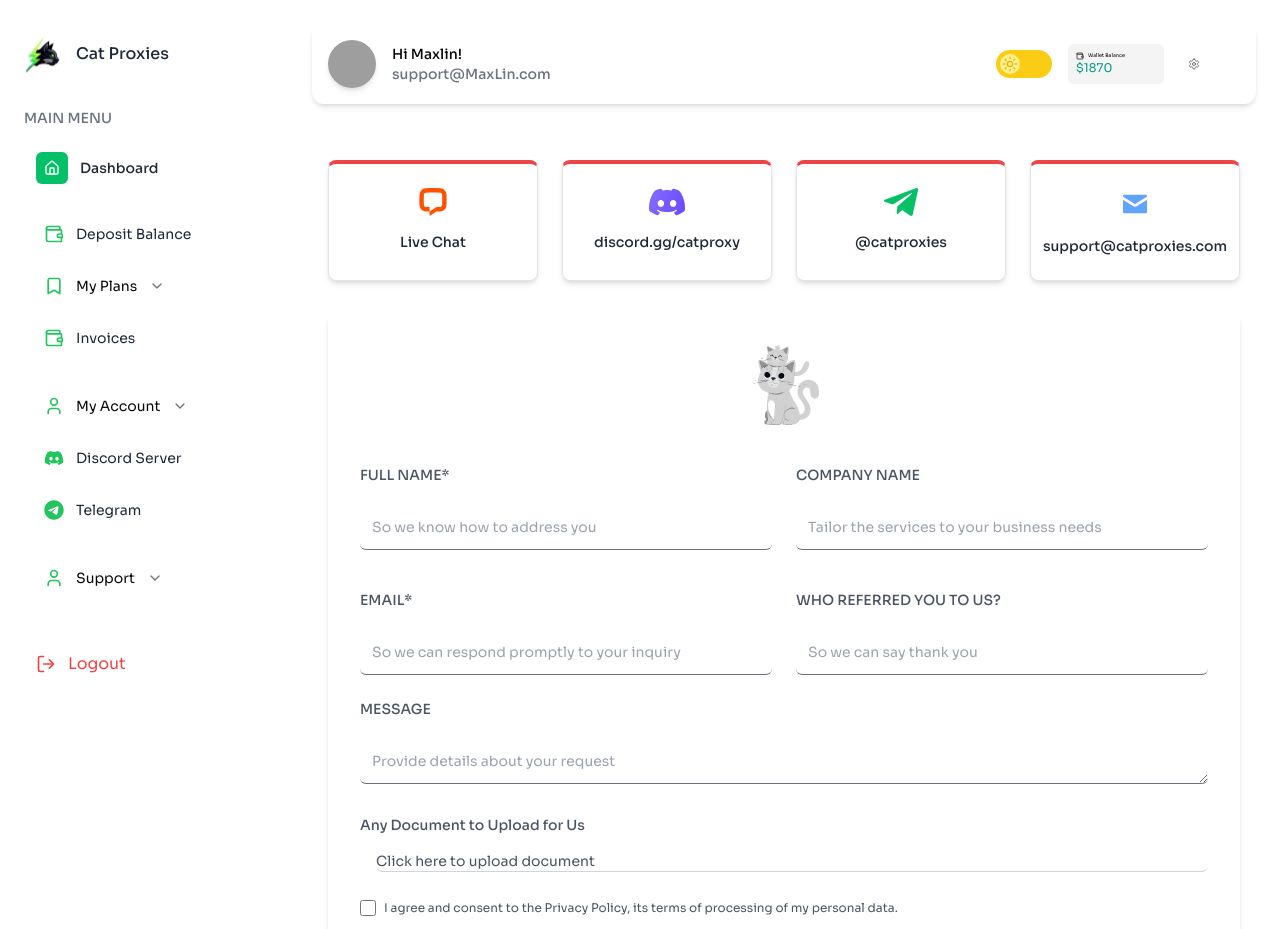
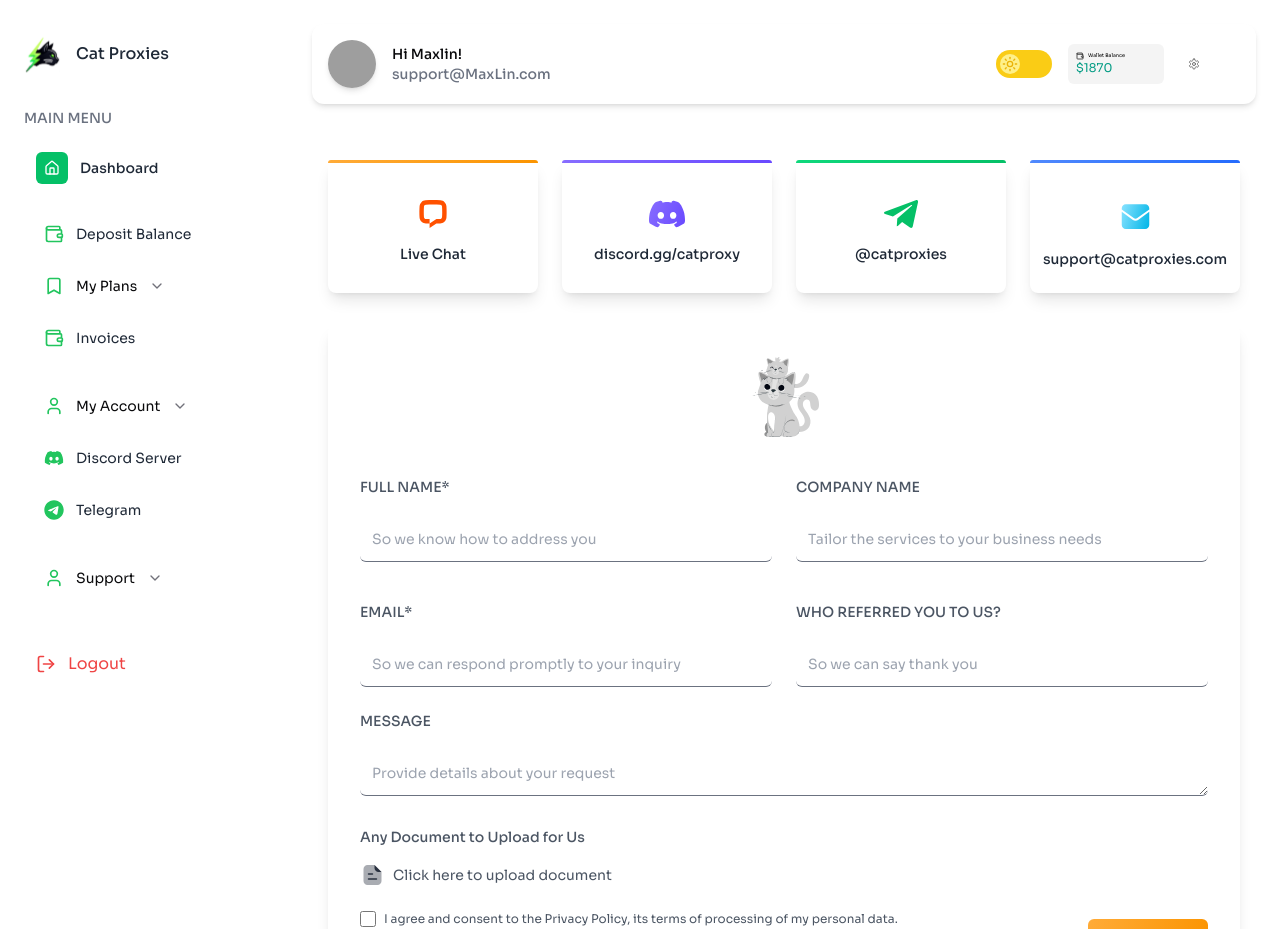
Before and after one commit to myselfabhi/Cat_Proxies, a Next.js app: page /dashboard/support/contact-us in a window 1280 px wide. Shown: the top 929 px of the page. Built offline with nearby package versions, Linux system fonts and the light colour scheme; grey boxes are pictures that could not be loaded.

Commit message:
fix: contact us as per figma

```diff
--- a/src/components/dashboard/support/Contact-us.tsx
+++ b/src/components/dashboard/support/Contact-us.tsx
@@ -1,5 +1,4 @@
-import DashboardLayout from "@/components/DashboardLayout"
-import { Mail } from "lucide-react"
+import DashboardLayout from "@/components/DashboardLayout";
 
 const Contactus_db = () => {
   const contactMethods = [
@@ -8,26 +7,30 @@
       title: "Live Chat",
       description: "Chat with us",
       icon: "/live_chat.svg",
+      color: "linear-gradient(286.17deg, #FB9400 0%, #FFAB38 100%)",
     },
     {
       id: 2,
       title: "discord.gg/catproxy",
       description: "Join us on Discord",
       icon: "/discord.svg",
+      color: "linear-gradient(286.17deg, #6949FF 0%, #876DFF 100%)",
     },
     {
       id: 3,
       title: "@catproxies",
       description: "Reach us on Telegram",
       icon: "/@web.svg",
+      color: "linear-gradient(286.17deg, #05C067 0%, #0FD87C 100%)",
     },
     {
       id: 4,
       title: "support@catproxies.com",
       description: "Email us",
       icon: null,
+      color: "linear-gradient(286.17deg, #246BFD 0%, #5089FD 100%)",
     },
-  ]
+  ];
 
   return (
     <DashboardLayout>
@@ -36,17 +39,50 @@
           {contactMethods.map((method) => (
             <div
               key={method.id}
-              className="flex flex-col border border-t-4 border-t-red-500 items-center text-center p-6 bg-white dark:bg-[#1E2327] rounded-lg shadow-md hover:shadow-lg transition-shadow"
+              className="relative flex flex-col items-center text-center p-6 bg-white dark:bg-[#1E2327] rounded-lg shadow-lg hover:shadow-lg transition-shadow"
             >
+              {/* Top Border with Gradient */}
+              <div
+                className="absolute top-0 left-0 w-full h-[3px] rounded-t-md"
+                style={{ background: method.color }}
+              ></div>
+
               {/* Icon */}
               {method.icon ? (
                 <img
                   src={method.icon}
                   alt={method.title}
-                  className="w-9 h-7 mb-4"
+                  className="w-9 h-7 mb-4 mt-4"
                 />
               ) : (
-                <Mail className="w-10 h-8 text-white fill-blue-400 dark:text-gray-300 mb-4" />
+                <svg
+                  width="33"
+                  height="33"
+                  viewBox="0 0 33 33"
+                  fill="none"
+                  xmlns="http://www.w3.org/2000/svg"
+                  className="mb-4 mt-4"
+                >
+                  <path
+                    fillRule="evenodd"
+                    clipRule="evenodd"
+                    d="M6.75 4.125C4.54086 4.125 2.75 5.91586 2.75 8.125V9.3885L14.7355 18.1052C15.7874 18.8703 17.2126 18.8703 18.2645 18.1052L30.25 9.3885V8.125C30.25 5.91586 28.4591 4.125 26.25 4.125H6.75ZM30.25 11.8615L19.4409 19.7227C17.6876 20.9978 15.3124 20.9978 13.5591 19.7227L2.75 11.8615V24.875C2.75 27.0841 4.54086 28.875 6.75 28.875H26.25C28.4591 28.875 30.25 27.0841 30.25 24.875V11.8615Z"
+                    fill="url(#paint0_linear_0_4492)"
+                  />
+                  <defs>
+                    <linearGradient
+                      id="paint0_linear_0_4492"
+                      x1="2.73853"
+                      y1="4.10533"
+                      x2="34.8411"
+                      y2="13.9293"
+                      gradientUnits="userSpaceOnUse"
+                    >
+                      <stop stopColor="#88E2FF" />
+                      <stop offset="1" stopColor="#00B5E7" />
+                    </linearGradient>
+                  </defs>
+                </svg>
               )}
 
               {/* Title */}
@@ -58,7 +94,7 @@
         </div>
 
         {/* Contact Form */}
-        <div className="bg-white dark:bg-[#1E2327] p-6 md:p-8 rounded-lg shadow-md">
+        <div className="bg-white dark:bg-[#1E2327] p-6 md:p-8 rounded-lg shadow-lg">
           <div className="flex justify-center mb-6">
             <img
               src="/cat_contact.svg"
@@ -133,43 +169,78 @@
   <label className="block text-sm font-medium my-4 text-gray-600 dark:text-gray-400">
     Any Document to Upload for Us
   </label>
-              <div className="border-b border-gray-300 dark:border-gray-700 rounded-md ml-4 cursor-pointer bg-white dark:bg-[#161B1E]">
+  <div className="flex items-center gap-2 rounded-md cursor-pointer bg-white dark:bg-[#161B1E]">
+    <svg
+      width="25"
+      height="24"
+      viewBox="0 0 25 24"
+      fill="none"
+      xmlns="http://www.w3.org/2000/svg"
+    >
+      <path
+        opacity="0.4"
+        d="M3.5 6.00018C3.5 3.79104 5.29086 2.00018 7.5 2.00018H14.5L21.5 9.00018V18.0002C21.5 20.2093 19.7091 22.0002 17.5 22.0002H7.5C5.29086 22.0002 3.5 20.2093 3.5 18.0002V6.00018Z"
+        fill="#28303F"
+      />
+      <path
+        d="M21.5 9.00018L14.5 2.00018V5.00018C14.5 7.20932 16.2909 9.00018 18.5 9.00018H21.5Z"
+        fill="#28303F"
+      />
+      <path
+        fill-rule="evenodd"
+        clip-rule="evenodd"
+        d="M7.75 11.0002C7.75 10.586 8.08579 10.2502 8.5 10.2502L12.5 10.2502C12.9142 10.2502 13.25 10.586 13.25 11.0002C13.25 11.4144 12.9142 11.7502 12.5 11.7502L8.5 11.7502C8.08579 11.7502 7.75 11.4144 7.75 11.0002Z"
+        fill="#28303F"
+      />
+      <path
+        fill-rule="evenodd"
+        clip-rule="evenodd"
+        d="M7.75 16.0002C7.75 15.586 8.08579 15.2502 8.5 15.2502H16.5C16.9142 15.2502 17.25 15.586 17.25 16.0002C17.25 16.4144 16.9142 16.7502 16.5 16.7502H8.5C8.08579 16.7502 7.75 16.4144 7.75 16.0002Z"
+        fill="#28303F"
+      />
+    </svg>
     <p className="text-sm text-gray-600 dark:text-gray-400">
       Click here to upload document
     </p>
   </div>
 </div>
 
+
             {/* Checkbox */}
-            <div className="flex items-start space-x-2">
+            <div className="flex items-start justify-between space-x-2 ">
+  <div className="flex items-center space-x-2">
     <input
       type="checkbox"
-                className="w-4 h-4 mt-1"
+      className="w-4 h-4"
       id="privacy-policy"
     />
     <label
       htmlFor="privacy-policy"
-                className="text-xs text-gray-600 dark:text-gray-400 mt-1"
+      className="text-xs text-gray-600 dark:text-gray-400"
     >
-                I agree and consent to the Privacy Policy, its terms of
-                processing of my personal data.
+      I agree and consent to the Privacy Policy, its terms of processing of my personal data.
     </label>
   </div>
-
-            {/* Submit Button */}
   <div className="text-right">
     <button
       type="submit"
-                className="px-10 py-2 bg-[#FB9400]  text-sm rounded-md font-medium hover:bg-orange-600 transition"
+      className="px-10 py-2 text-sm rounded-md font-medium hover:opacity-90 transition mt-2"
+      style={{
+        background: "linear-gradient(286.17deg, #FB9400 0%, #FFAB38 100%)",
+      }}
     >
       Get It
     </button>
   </div>
+</div>
+
+
+
           </form>
         </div>
       </div>
     </DashboardLayout>
-  )
-}
+  );
+};
 
-export default Contactus_db
+export default Contactus_db;
```
Lines whose indentation alone changed are shown as unchanged.
